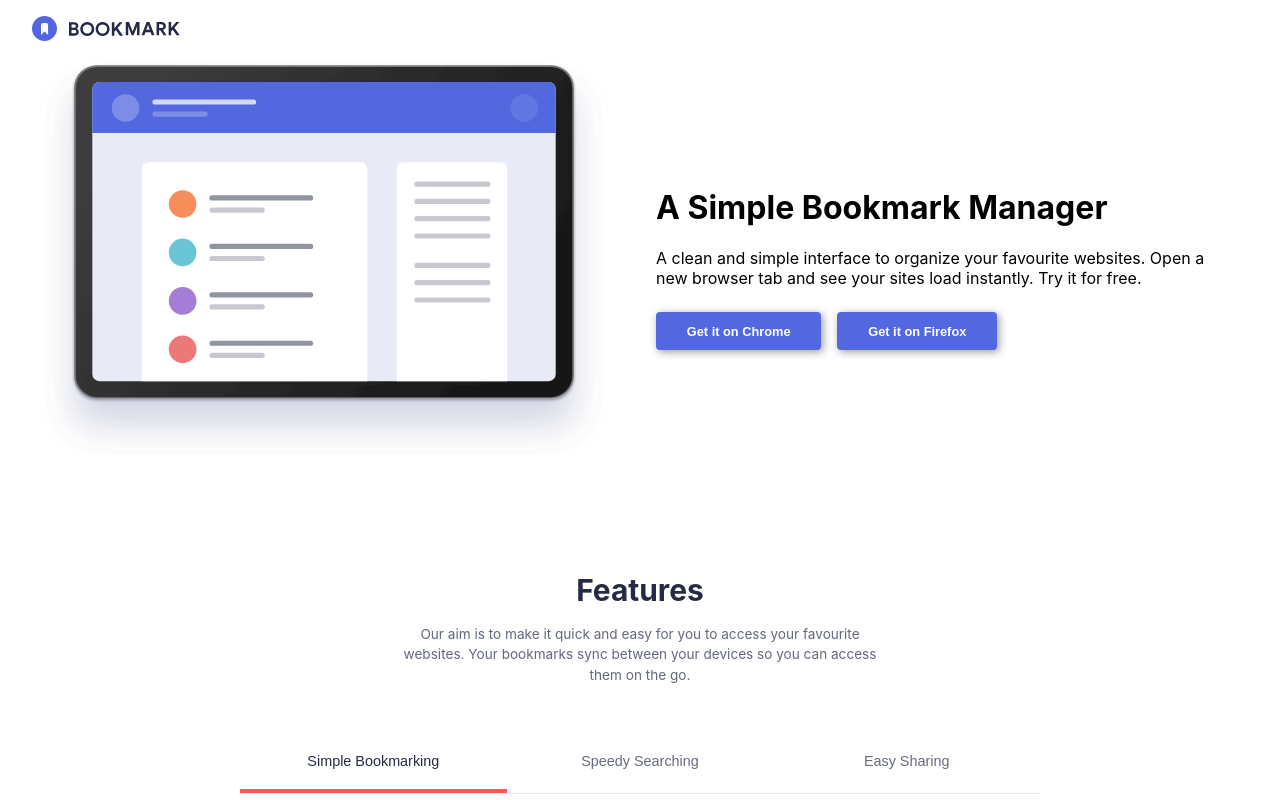
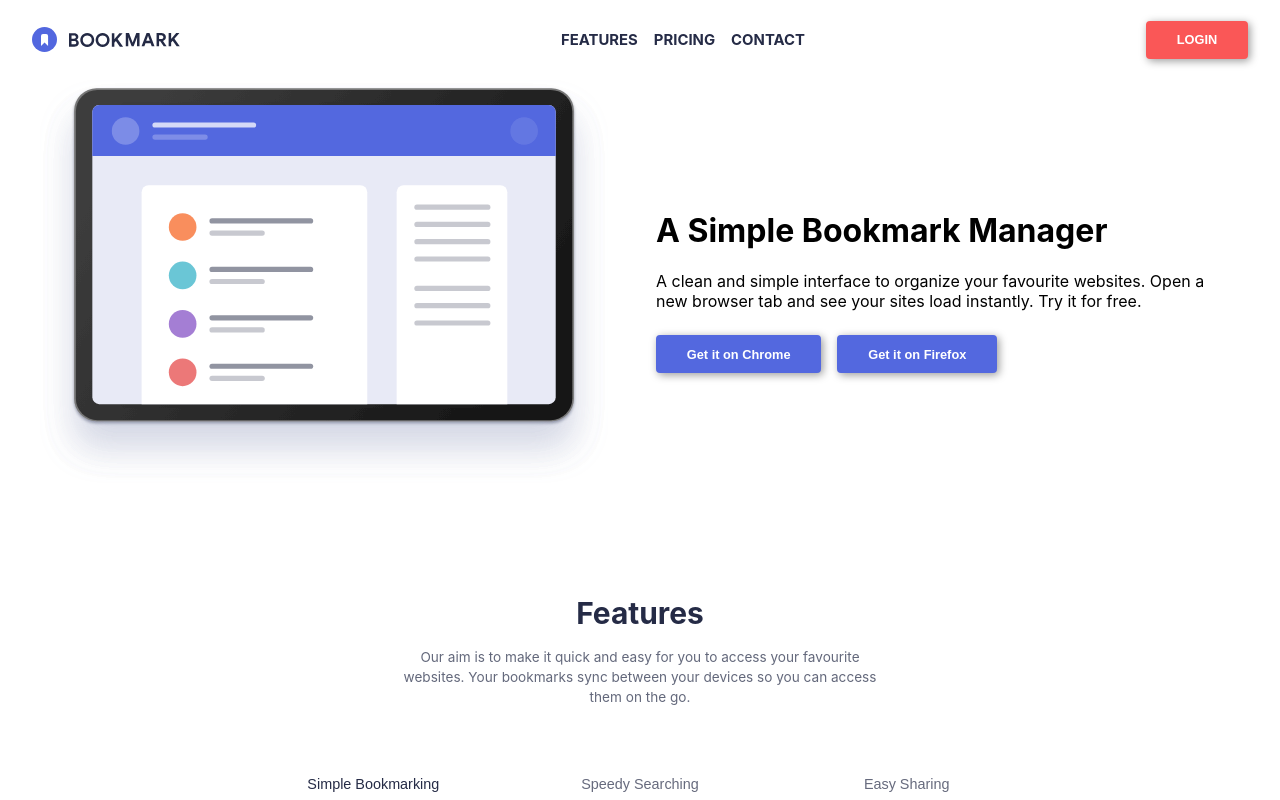
Before and after one commit to Clos266/bookmark-manager, a React (Create React App) app: page / in a window 1280 px wide. Shown: the top 800 px of the page. Built offline with nearby package versions, Linux system fonts and the light colour scheme.

Commit message:
merge to dev

```diff
--- a/src/App.css
+++ b/src/App.css
@@ -99,8 +99,10 @@ html, body {
 
 /* Header */
 /* Estilos para el header */
-.Hide{
-  display: none;
+@media (max-width: 768px) {
+  .Hide {
+    display: none;
+  }
 }
 .App-header {
   display: flex;
@@ -115,25 +117,22 @@ html, body {
 
 /* Estilos para la navegación */
 .nav-links ul {
-  display: flex;          /* Hace la lista horizontal */
-  list-style: none;       /* Elimina los puntos */
-  padding-left: 0;        /* Elimina el padding por defecto */
-  gap: 1.5rem;           /* Espacio entre elementos */
-  margin: 0;             /* Elimina margenes por defecto */
+  display: flex;
+  list-style: none;
+  gap: 1rem;
 }
 
 .nav-links a {
   text-decoration: none;
   color: #252B46;
-  font-weight: bold;
-  font-size: clamp(0.9rem, 3vw, 1.2rem);
-  white-space: nowrap;
-  transition: color 0.3s ease; /* Opcional: efecto hover suave */
+  transition: color 0.3s ease;
+
 }
+
 
 /* Opcional: efecto hover */
 .nav-links a:hover {
-  color: #5268db; /* Cambia el color al pasar el mouse */
+  color: #fa5757; /* Cambia el color al pasar el mouse */
 }
 
 /* Navigation */
@@ -274,6 +273,11 @@ html, body {
 .tabs {
   display: flex;
   justify-content: center;
+}
+@media (max-width: 768px) {
+  .tabs {
+    flex-direction: column;
+  }
 }
 
 .tab-button {
@@ -595,19 +599,19 @@ html, body {
   font-size: 1rem;
 }
 
-.contact-button {
-  padding: 12px 24px;
+.red-button {
   background: #fa5757;
   border: none;
   color: white;
-  border-radius: 5px;
   cursor: pointer;
-  font-size: 1rem;
+  border: 2px solid #fa5757;
   transition: background 0.3s ease;
 }
 
-.contact-button:hover {
-  background: #c94444;
+.red-button:hover {
+  color: #fa5757;
+  background: white;
+  border: 2px solid #fa5757 ;
 }
 
 /* Footer styles */
--- a/src/components/atoms/Button1.jsx
+++ b/src/components/atoms/Button1.jsx
@@ -1,5 +1,7 @@
+const Button = ({ children, onClick, className = "" }) => (
+  <button className={`Button ${className}`} onClick={onClick}>
+    {children}
+  </button>
+);
 
-const Button = ({ children, onClick }) => (
-  <button className="Button" onClick={onClick}>{children}</button>
-);
- export default Button;
+export default Button;
--- a/src/components/molecules/EmailSignup.jsx
+++ b/src/components/molecules/EmailSignup.jsx
@@ -1,3 +1,5 @@
+import Button from "../atoms/Button1";
+
 function EmailSignup() {
   return (
     <div className="email-signup">
@@ -9,7 +11,8 @@ function EmailSignup() {
           className="email-input"
           placeholder="Enter your email"
         />
-        <button className="contact-button">Contact Us</button>
+        <Button className="red-button">Contact Us</Button>
+
       </div>
     </div>
   );
--- a/src/components/molecules/Hamburger.jsx
+++ b/src/components/molecules/Hamburger.jsx
@@ -66,11 +66,6 @@ const HamburgerMenu = () => {
           </div>
         </div>)}
       </nav>
-
-      {/* Overlay para cerrar el menú al hacer clic fuera */}
-      {isOpen && (
-        <div className="menu-overlay" onClick={toggleMenu}></div>
-      )}
     </div>
   );
 };
--- a/src/components/organisms/Header1.jsx
+++ b/src/components/organisms/Header1.jsx
@@ -6,8 +6,8 @@ function Header() {
   return (
     <header className="App-header">
       <Logo />
-      <div className="Hide"><NavLinks />
-      <Button>LOGIN</Button></div>
+      <div className="Hide"><NavLinks /></div>
+      <div className="Hide"><Button className="red-button">LOGIN</Button></div>
       <HamburgerMenu />
     </header>
   );
```
